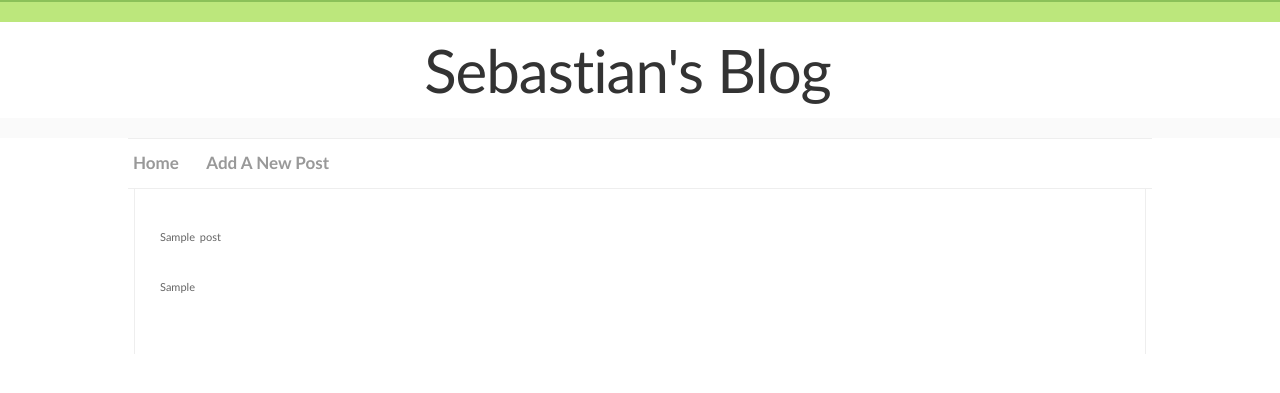
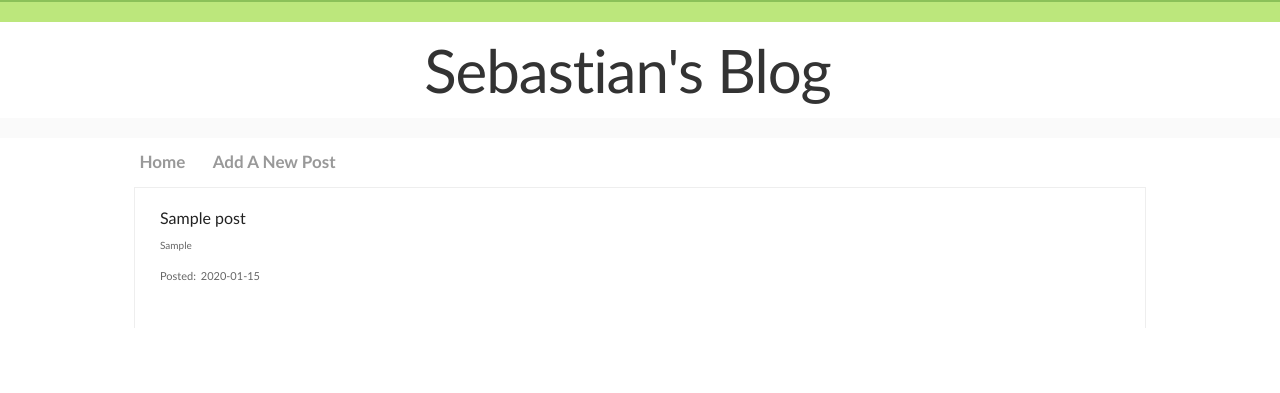
Before and after one commit to sgreenholtz/php_course_work, a PHP site: page / in a window 1280 px wide. Shown: the top 393 px of the page. Run offline with PHP 8.4, Linux system fonts and the light colour scheme; tables that the repository leaves empty hold one stand-in row (values such as "Sample post"); some libraries are stand-ins or nearby versions.

Commit message:
Finished setting up index page

```diff
--- a/project_3/css/blog.css
+++ b/project_3/css/blog.css
@@ -45,12 +45,10 @@ header h1 {
 }
 
 nav {
-	border-bottom:1px solid #eee;
 	padding:7px 0;
 	margin-left: auto;
 	margin-right: auto;
-	width: 80%;
-	border-top:1px solid #eee;
+	width: 79%;
 	height:35px;
 }
 
@@ -87,13 +85,14 @@ nav li a.active {
 	margin-right: auto;
 	border-right:1px solid #eee;
 	border-left:1px solid #eee;
+	border-top:1px solid #eee;
 	padding:10px 25px 30px 25px;
 	width: 75%;
 }
 
 .content p {
 	line-height:25px;
-	margin:25px 0;
+	margin:10px 0;
 	font-size:110%;
 	word-spacing:2px;
 }
--- a/project_3/index.php
+++ b/project_3/index.php
@@ -13,8 +13,9 @@
     <?php while ($record = mysqli_fetch_assoc($result)) { ?>
 
     <div class="content">
-        <p><?= $record['Title'] ?></p>
-        <p><?= $record['BlogPost'] ?></p>
+        <h3><?= $record['Title'] ?></h3>
+        <?= $record['BlogPost'] ?>
+        <p>Posted: <?= $record['DatePosted'] ?></p>
     </div>
 
     <?php } ?>
```
